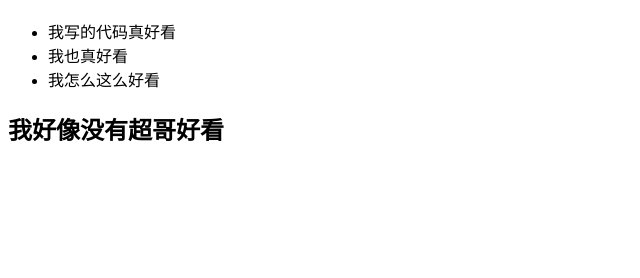
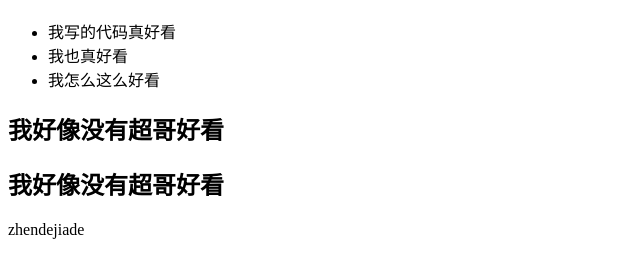
Before and after one commit to geyihan/git-demo, a plain HTML site: page index.html in a window 1280 px wide. Shown: the part 70-348 px from the top of the page, without its empty margins (0-640 px from the left). Drawn offline with Linux system fonts and the light colour scheme.

Commit message:
添加了一些东西

```diff
--- a/index.html
+++ b/index.html
@@ -13,5 +13,7 @@
     <li>我怎么这么好看</li>
   </ul>
   <h2>我好像没有超哥好看</h2>
+  <h2>我好像没有超哥好看</h2>
+  zhendejiade
 </body>
 </html>
```
